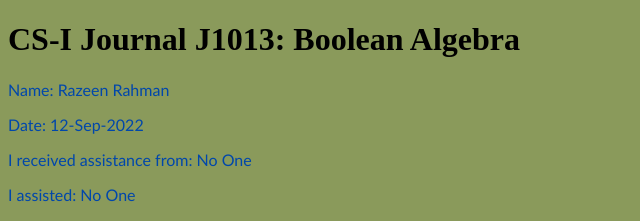
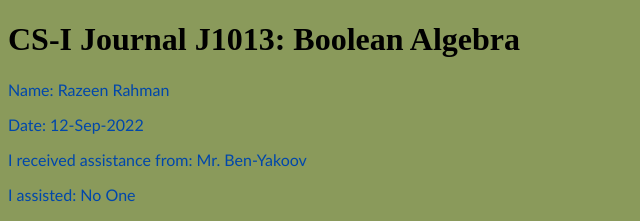
Before and after one commit to razeenr05/razeenr05.github.io, a plain HTML site: page CS-I/Journals/J1013.html in a window 1280 px wide. Shown: the top 221 px of the page, 0-640 px from the left. Drawn offline with Linux system fonts and the light colour scheme.

Commit message:
Updated assitance list

```diff
--- a/CS-I/Journals/J1013.html
+++ b/CS-I/Journals/J1013.html
@@ -11,7 +11,7 @@
     <p>Name: Razeen Rahman</p>
     <p>Date: 12-Sep-2022</p>
 
-    <p>I received assistance from: No One</p>
+    <p>I received assistance from: Mr. Ben-Yakoov</p>
     <p>I assisted: No One</p>
 
     <h2>Section 1</h2>
```
